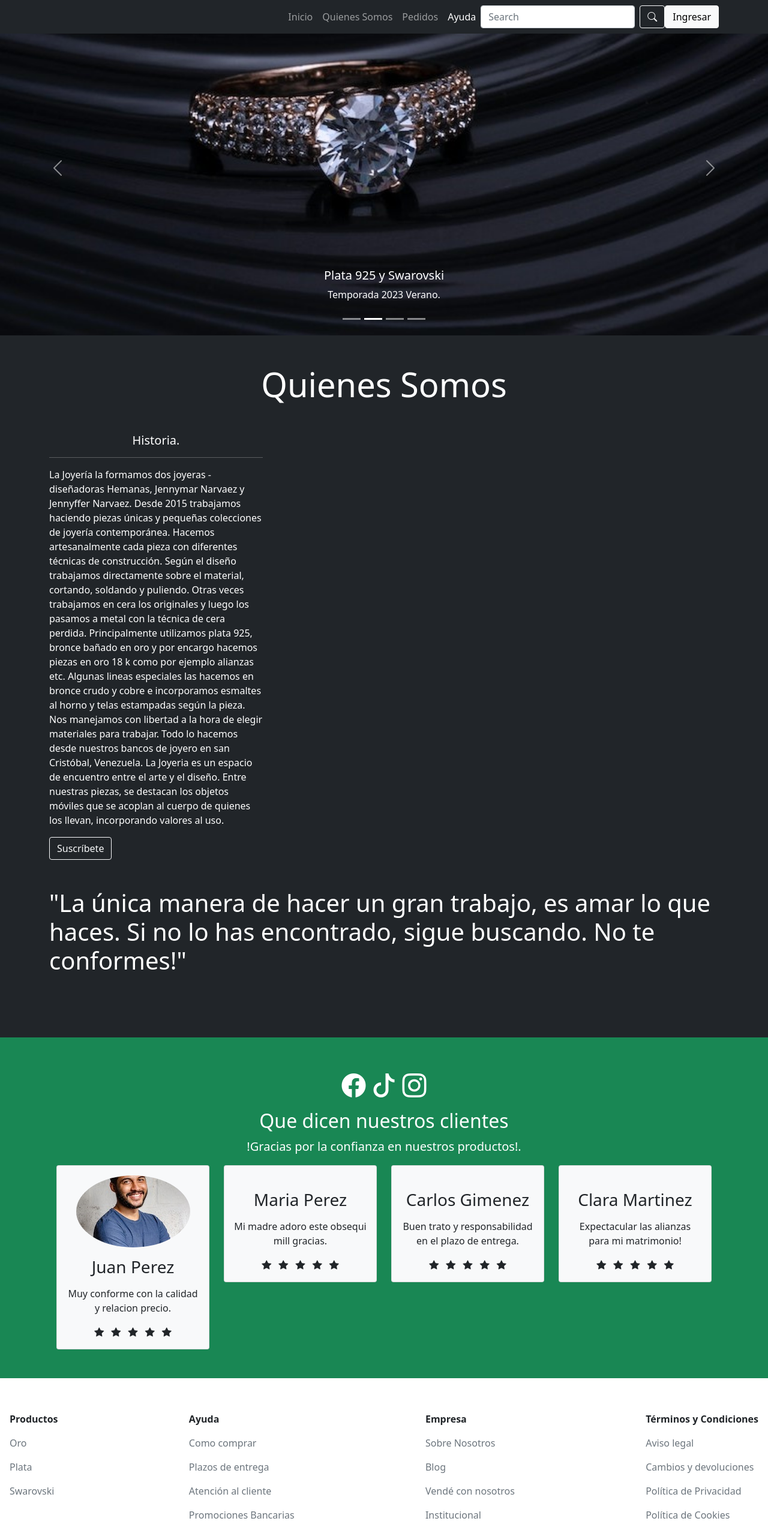
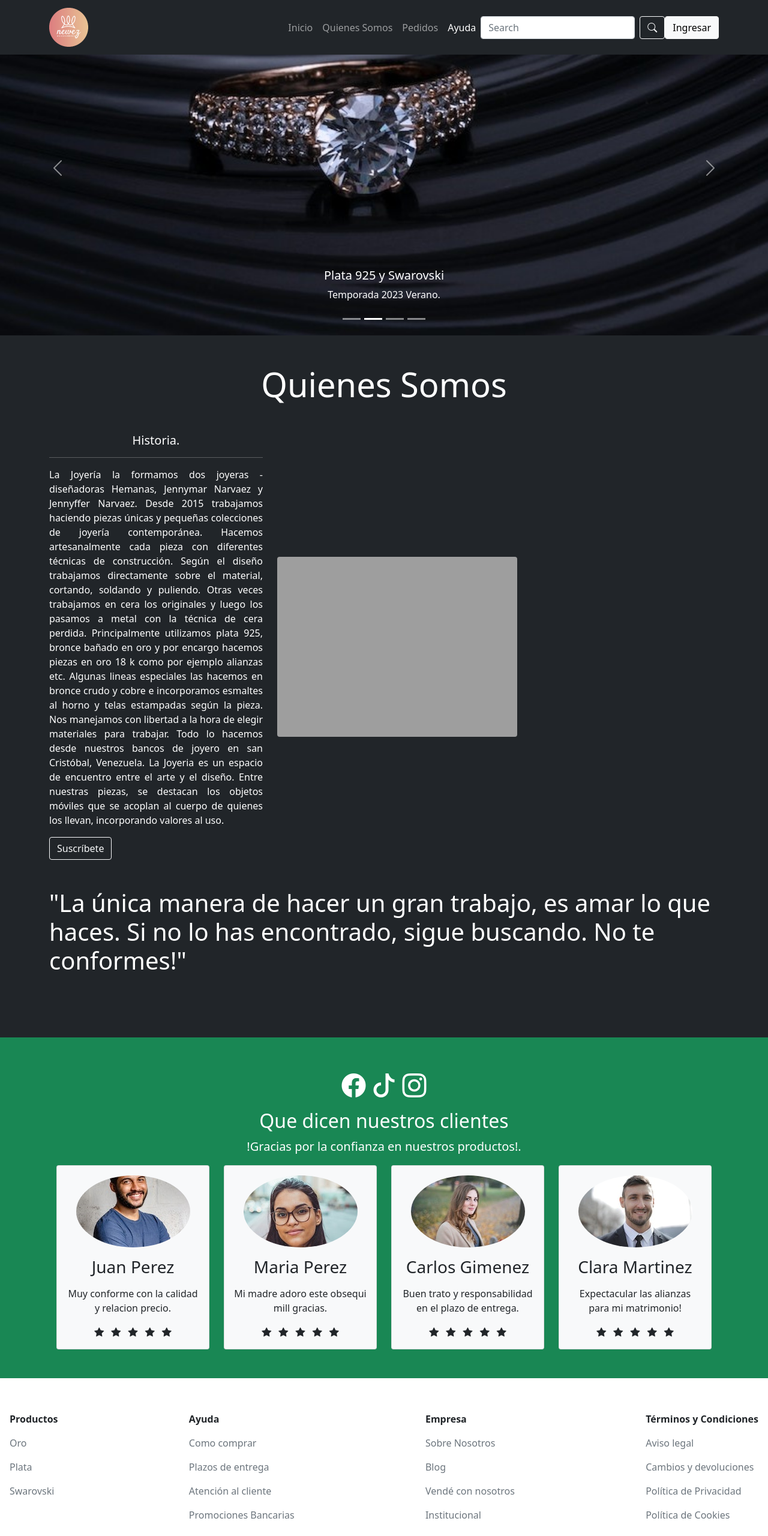
Before and after one commit to NEWMAN2030/segunda_entrega_newez, a plain HTML site: page index.html in a window 1280 px wide. Shown: the top 2560 px of the page at 60% size. Drawn offline with nearby package versions, Linux system fonts and the light colour scheme; the site is published under a folder, as on GitHub Pages, so addresses that start at the root find nothing.

Commit message:
Update index.html
quitando / que hacian que se pierda el origen

```diff
--- a/index.html
+++ b/index.html
@@ -17,7 +17,7 @@
       rel="stylesheet"
       href="https://cdn.jsdelivr.net/npm/bootstrap-icons@1.8.1/font/bootstrap-icons.css"
     />
-    <link rel="stylesheet" href="/css/style.css" />
+    <link rel="stylesheet" href="css/style.css" />
     <title>NEWEZ</title>
   </head>
   <body
@@ -34,9 +34,7 @@
     >
       <div class="container">
         <a href="/" class="navbar-brand">
-          <img src="/img/logonewezp.png" class="img-fluid rounded-top" alt="" />
-          <!-- <i class="bi bi-bootstrap"></i>
-          Bootstrap -->
+          <img src="img/logonewezp.png" class="img-fluid rounded-top" alt="" />
         </a>
         <button
           class="navbar-toggler"
@@ -58,7 +56,7 @@
               <a href="#quienes" class="nav-link">Quienes Somos</a>
             </li>
             <li class="nav-item">
-              <a href="/pages/encargo.html" class="nav-link">Pedidos</a>
+              <a href="pages/encargo.html" class="nav-link">Pedidos</a>
             </li>
 
             <li class="nav-item">
@@ -186,7 +184,7 @@
         </div>
         <div class="carousel-inner">
           <div class="carousel-item active">
-            <img src="/img/kit33.png" class="d-block w-100 pt-5" alt="..." />
+            <img src="img/kit33.png" class="d-block w-100 pt-5" alt="..." />
             <div class="carousel-caption d-none d-md-block">
               <h5>Oro 18K</h5>
               <p>Temporada 2023 Verano</p>
@@ -200,14 +198,14 @@
             </div>
           </div>
           <div class="carousel-item">
-            <img src="/img/boda2.jpg" class="d-block w-100 pt-5" alt="..." />
+            <img src="img/boda2.jpg" class="d-block w-100 pt-5" alt="..." />
             <div class="carousel-caption d-none d-md-block">
               <h5>Oro y Plata</h5>
               <p>Uniones de Compromiso.</p>
             </div>
           </div>
           <div class="carousel-item">
-            <img src="/img/anillos.jpg" class="d-block w-100 pt-5" alt="..." />
+            <img src="img/anillos.jpg" class="d-block w-100 pt-5" alt="..." />
             <div class="carousel-caption d-none d-md-block">
               <h5>Oro 18k</h5>
               <p>Alianzas de Compromiso.</p>
@@ -326,7 +324,7 @@
             <!-- ojo -->
           </div>
           <div class="rounded col-12 col-lg-8">
-            <img src="/img/handmade.jpg" alt="" class="img-fluid rounded" />
+            <img src="img/handmade.jpg" alt="" class="img-fluid rounded" />
           </div>
         </div>
         <h1 class="display-6 py-5">
@@ -369,7 +367,7 @@
           <div class="col-md-6 col-lg-3">
             <div class="card bg-light">
               <div class="card-body text-center">
-                <img src="/img/nati.jpg" alt="" class="rounded-circle mb-3" />
+                <img src="img/nati.jpg" alt="" class="rounded-circle mb-3" />
                 <h3 class="card-title mb-3">Maria Perez</h3>
                 <p class="card-text">
                   Mi madre adoro este obsequi  mill gracias.
@@ -385,7 +383,7 @@
           <div class="col-md-6 col-lg-3">
             <div class="card bg-light">
               <div class="card-body text-center">
-                <img src="/img/maria.jpg" alt="" class="rounded-circle mb-3" />
+                <img src="img/maria.jpg" alt="" class="rounded-circle mb-3" />
                 <h3 class="card-title mb-3">Carlos Gimenez</h3>
                 <p class="card-text">
                   Buen trato y responsabilidad en el plazo de entrega.
@@ -401,7 +399,7 @@
           <div class="col-md-6 col-lg-3">
             <div class="card bg-light">
               <div class="card-body text-center">
-                <img src="/img/pedro.jpg" alt="" class="rounded-circle mb-3" />
+                <img src="img/pedro.jpg" alt="" class="rounded-circle mb-3" />
                 <h3 class="card-title mb-3">Clara Martinez</h3>
                 <p class="card-text">
                   Expectacular las alianzas para mi matrimonio!
```
